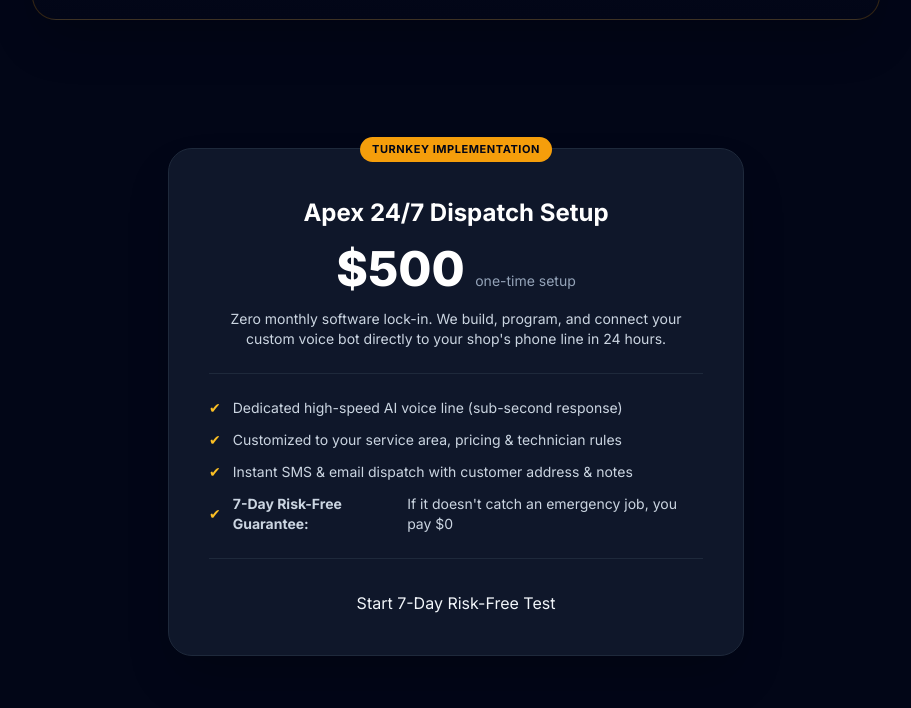
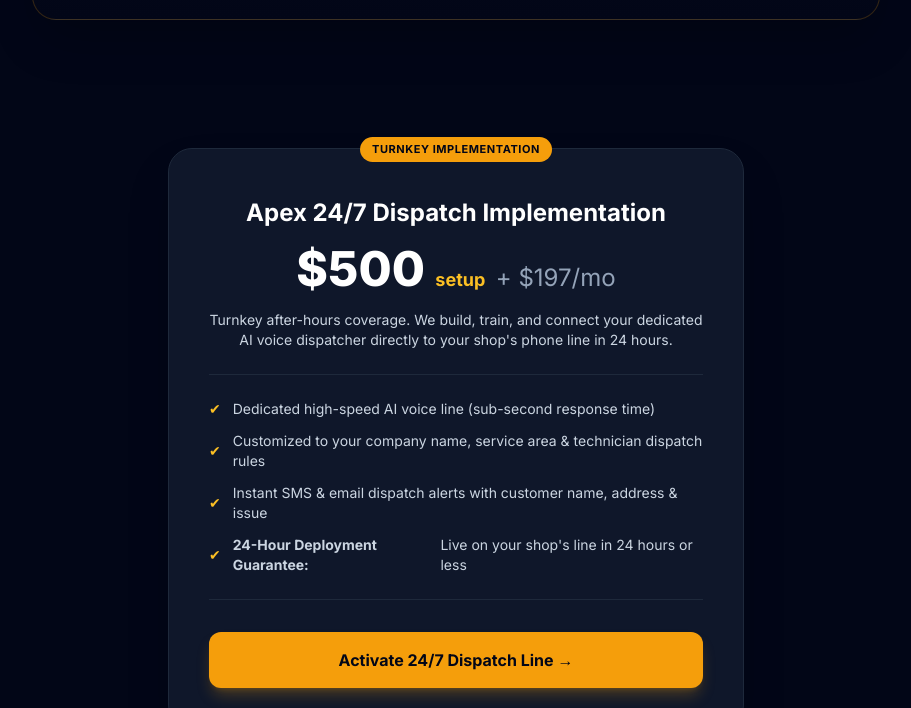
Before and after one commit to Burrit0000000/apex-emergency-dispatch, a plain HTML site: page index.html in a window 1280 px wide. Shown: the part 2076-2784 px from the top of the page, without its empty margins (184-1095 px from the left). Drawn offline with nearby package versions, Linux system fonts and the light colour scheme.

Commit message:
Update pricing to  setup + /mo and 24-hr guarantee

```diff
--- a/index.html
+++ b/index.html
@@ -35,7 +35,7 @@
       <a href="#calculator" class="text-sm font-medium text-slate-400 hover:text-white transition">ROI Calculator</a>
       <a href="#demo" class="text-sm font-medium text-slate-400 hover:text-white transition">Live Demo</a>
       <a href="https://buy.stripe.com/fZubJ1bu59Aw8by9Qp2cg00" class="text-sm font-semibold bg-amber-500 hover:bg-amber-400 text-slate-950 px-4 py-2 rounded-lg transition shadow-md shadow-amber-500/10">
-        Get 7-Day Trial
+        Activate 24/7 Line
       </a>
     </div>
   </nav>
@@ -179,28 +179,28 @@
   </section>
 
   <!-- PRICING / 7-DAY RISK-FREE OFFER -->
-  <section id="pricing" class="max-w-4xl mx-auto px-6 py-16 text-center">
+    <section id="pricing" class="max-w-4xl mx-auto px-6 py-16 text-center">
     <div class="max-w-xl mx-auto bg-slate-900 border border-slate-800 rounded-3xl p-8 sm:p-10 shadow-2xl relative">
       <div class="absolute -top-3 left-1/2 -translate-x-1/2 bg-amber-500 text-slate-950 text-[11px] font-bold uppercase tracking-wider px-3 py-1 rounded-full">
         Turnkey Implementation
       </div>
 
-      <h3 class="text-2xl font-bold text-white mt-2">Apex 24/7 Dispatch Setup</h3>
-      <div class="text-5xl font-extrabold text-white my-4">$500 <span class="text-sm font-normal text-slate-400">one-time setup</span></div>
+      <h3 class="text-2xl font-bold text-white mt-2">Apex 24/7 Dispatch Implementation</h3>
+      <div class="text-4xl sm:text-5xl font-extrabold text-white my-4">$500 <span class="text-lg font-bold text-amber-400">setup</span> <span class="text-slate-400 text-2xl font-normal">+ $197/mo</span></div>
 
       <p class="text-sm text-slate-300 mb-6">
-        Zero monthly software lock-in. We build, program, and connect your custom voice bot directly to your shop's phone line in 24 hours.
+        Turnkey after-hours coverage. We build, train, and connect your dedicated AI voice dispatcher directly to your shop's phone line in 24 hours.
       </p>
 
       <div class="space-y-3 text-left border-t border-b border-slate-800 py-6 mb-8 text-sm text-slate-300">
-        <div class="flex items-center"><span class="text-amber-400 mr-3">✔</span> Dedicated high-speed AI voice line (sub-second response)</div>
-        <div class="flex items-center"><span class="text-amber-400 mr-3">✔</span> Customized to your service area, pricing & technician rules</div>
-        <div class="flex items-center"><span class="text-amber-400 mr-3">✔</span> Instant SMS & email dispatch with customer address & notes</div>
-        <div class="flex items-center"><span class="text-amber-400 mr-3">✔</span> <strong>7-Day Risk-Free Guarantee:</strong> If it doesn't catch an emergency job, you pay $0</div>
+        <div class="flex items-center"><span class="text-amber-400 mr-3">✔</span> Dedicated high-speed AI voice line (sub-second response time)</div>
+        <div class="flex items-center"><span class="text-amber-400 mr-3">✔</span> Customized to your company name, service area & technician dispatch rules</div>
+        <div class="flex items-center"><span class="text-amber-400 mr-3">✔</span> Instant SMS & email dispatch alerts with customer name, address & issue</div>
+        <div class="flex items-center"><span class="text-amber-400 mr-3">✔</span> <strong>24-Hour Deployment Guarantee:</strong> Live on your shop's line in 24 hours or less</div>
       </div>
 
-      <button onclick="window.location.href='https://buy.stripe.com/fZubJ1bu59Aw8by9Qp2cg00'">
-        Start 7-Day Risk-Free Test
+      <button onclick="window.location.href='https://buy.stripe.com/fZubJ1bu59Aw8by9Qp2cg00'" class="w-full bg-amber-500 hover:bg-amber-400 text-slate-950 font-bold py-4 rounded-xl text-base transition shadow-lg shadow-amber-500/25">
+        Activate 24/7 Dispatch Line →
       </button>
     </div>
   </section>
```
